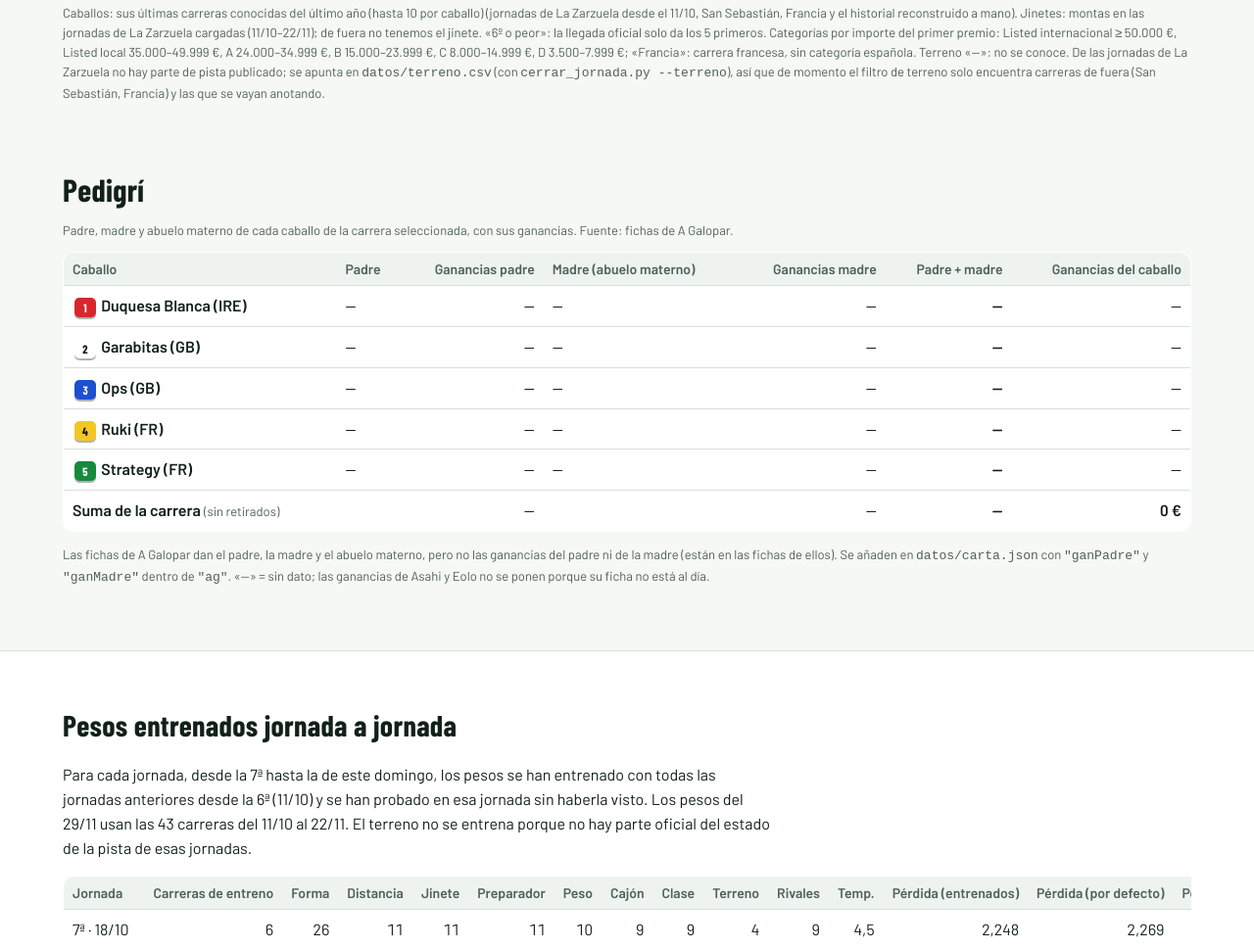
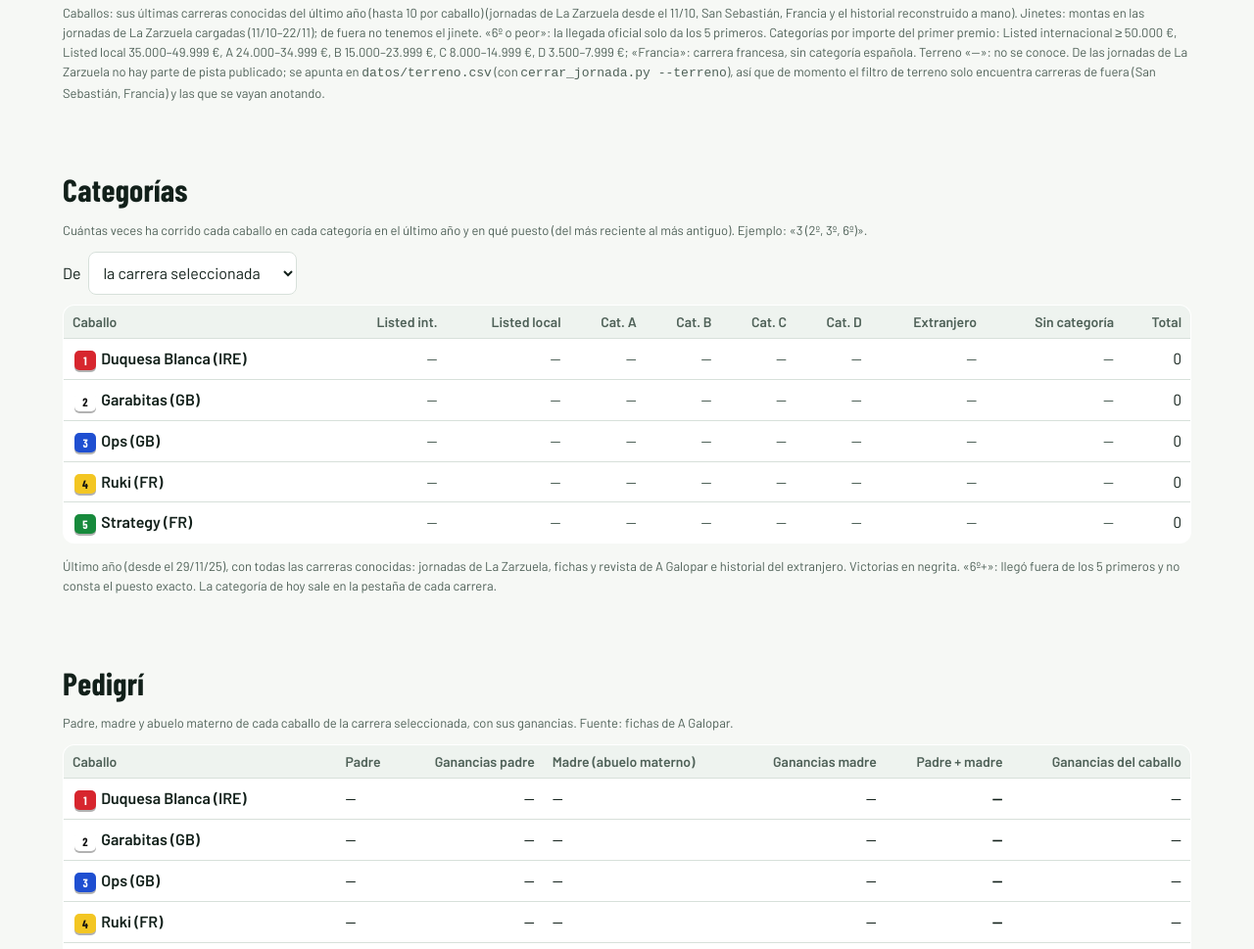
Before and after one commit to JMunoz2004/pronostico-zarzuela, a plain HTML site: page index.html in a window 1280 px wide. Shown: the part 7198-8167 px from the top of the page at 98% size. Drawn offline with nearby package versions, Linux system fonts and the light colour scheme.

Commit message:
Apartado «Categorías»: carreras por categoría y puestos de cada caballo en el último año
Co-Authored-By: Claude Opus 5.5 <noreply@anthropic.com>
Claude-Session: https://claude.ai/code/session_01PZQ8GCLwiwpXea7ekcr7wV

```diff
--- a/index.html
+++ b/index.html
@@ -117,6 +117,12 @@ a{color:light-dark(#1f6b3f,#8fd3a6)}.scroll{overflow-x:auto}
 <button class="btn" id="dReset">Distancia de la carrera ±200 m</button><button class="btn" id="dAny">Cualquier distancia</button>
 </div>
 <div id="dHist"></div>
+</div></section>
+<section class="band" style="padding-top:0"><div class="wrap">
+<h2 class="cond" style="font-size:32px;margin:0 0 6px">Categorías</h2>
+<p class="small" style="margin:0 0 12px">Cuántas veces ha corrido cada caballo en cada categoría en el último año y en qué puesto (del más reciente al más antiguo). Ejemplo: «3 (2º, 3º, 6º)».</p>
+<div style="margin-bottom:10px"><label class="sel" for="cScope">De <select id="cScope"><option value="race">la carrera seleccionada</option><option value="all">todas las carreras del día</option></select></label></div>
+<div id="cats"></div>
 </div></section>
 <section class="band" style="padding-top:0"><div class="wrap">
 <h2 class="cond" style="font-size:32px;margin:0 0 6px">Pedigrí</h2>
@@ -539,7 +545,9 @@ const RACESX=RACES.map(r=>({...r,date:FECHA,rival:rivalCtx(GROUPS,r,FECHA),horse
 const RUNS_BY_H={}, RIDES_BY_J={};
 for(const g of GROUPS) for(const e of g.ent) if(g.date>=DESDE) (RUNS_BY_H[e.name]=RUNS_BY_H[e.name]||[]).push({date:g.date,course:g.course,dist:g.dist,cat:g.cat,g:g.g,of:g.of||null,pos:e.pos,out:e.out,kg:e.kg,j:e.j,jn:e.jn});
 for(const r of RACES) for(const h of r.horses){ const k=normName(h.name), L=RUNS_BY_H[k]=RUNS_BY_H[k]||[];
-  for(const m of (h.runs||[])) if(!isoOf(m.d)&&m.dist&&String(m.d)>=DESDE.slice(0,4)) L.push({date:null,dlabel:String(m.d),course:courseOf(m),dist:m.dist,cat:m.cat,g:m.g??null,of:m.of,pos:typeof m.pos==="number"?m.pos:parseInt(m.pos,10)||null,out:false,kg:m.kg}); }
+  for(const m of (h.runs||[])) if(!isoOf(m.d)&&m.dist&&String(m.d)>=DESDE.slice(0,4)&&!L.some(x=>x.date&&x.dist===m.dist&&x.pos===(typeof m.pos==="number"?m.pos:parseInt(m.pos,10)))) L.push({date:null,dlabel:String(m.d),course:courseOf(m),dist:m.dist,cat:m.cat,g:m.g??null,of:m.of,pos:typeof m.pos==="number"?m.pos:parseInt(m.pos,10)||null,out:false,kg:m.kg}); }
+const RUNS_YEAR={};
+for(const k in RUNS_BY_H){ RUNS_BY_H[k].sort((a,b)=>(b.date||b.dlabel||"")<(a.date||a.dlabel||"")?-1:1); RUNS_YEAR[k]=RUNS_BY_H[k].slice(); }
 for(const k in RUNS_BY_H) RUNS_BY_H[k]=RUNS_BY_H[k].sort((a,b)=>(b.date||b.dlabel||"")<(a.date||a.dlabel||"")?-1:1).slice(0,10); // último año, hasta 10 por caballo
 const JN={}; for(const r of RACES) for(const h of r.horses) JN[h.j]=h.jn.replace(/\s*\(.*\)$/,"");
 for(const r of TRAIN){ const date=isoOf(r.d); for(const h of r.h){ const i=r.arr.indexOf(h.no);
@@ -684,7 +692,22 @@ function ped(){ const r=RACESX.find(x=>x.n===S.cur), sc=scrSet(r.n); let tP=0,tM
 <tfoot><tr><td><b>Suma de la carrera</b> <span class="small">(sin retirados)</span></td><td></td><td class="n">${anyPM?eur(tP):"—"}</td><td></td><td class="n">${anyPM?eur(tM):"—"}</td><td class="n"><b>${anyPM?eur(tP+tM):"—"}</b></td><td class="n"><b>${eur(tC)}</b></td></tr></tfoot></table></div>
 <p class="small">Las fichas de A Galopar dan el padre, la madre y el abuelo materno, pero no las ganancias del padre ni de la madre (están en las fichas de ellos). Se añaden en <code>datos/carta.json</code> con <code>"ganPadre"</code> y <code>"ganMadre"</code> dentro de <code>"ag"</code>. «—» = sin dato; las ganancias de Asahi y Eolo no se ponen porque su ficha no está al día.</p>`;
 }
-function all(){tabs();race();sum();dhist();ped();}
+const CAT_COLS=[["LI","Listed int."],["LL","Listed local"],["A","Cat. A"],["B","Cat. B"],["C","Cat. C"],["D","Cat. D"],["EXT","Extranjero"],["NA","Sin categoría"]];
+function cats(){ const races=(S.cScope||"race")==="all"?RACESX:RACESX.filter(x=>x.n===S.cur);
+  document.getElementById("cScope").value=S.cScope||"race";
+  const ps=x=>x.pos!=null?x.pos+"º":x.out?"6º+":"?";
+  let body="";
+  for(const r of races){ const sc=scrSet(r.n);
+    if(races.length>1) body+=`<tr><td colspan="${CAT_COLS.length+2}" style="background:var(--soft)"><b>${r.n}ª carrera · ${esc(catShort(r.cat))} · ${r.dist.toLocaleString("es-ES")} m</b></td></tr>`;
+    for(const h of r.horses){ const L=(RUNS_YEAR[normName(h.name)]||[]); const by={};
+      for(const x of L){ const k=x.cat==="FR"||x.cat==="GB"?"EXT":x.cat&&CAT_INFO[x.cat]?x.cat:"NA"; (by[k]=by[k]||[]).push(x); }
+      const cell=k=>{ const a=by[k]; if(!a) return `<td class="n" style="color:var(--mut)">—</td>`; const w=a.filter(x=>x.pos===1).length;
+        return `<td class="n" style="white-space:nowrap"><b>${a.length}</b> (${a.map(x=>x.pos===1?`<b>${ps(x)}</b>`:ps(x)).join(", ")})</td>`; };
+      body+=`<tr${sc.has(h.no)?' style="opacity:.45"':""}><td class="hn2">${cloth(h.no)} <span class="hn">${esc(h.name)}</span></td>${CAT_COLS.map(([k])=>cell(k)).join("")}<td class="n">${L.length}</td></tr>`; } }
+  document.getElementById("cats").innerHTML=`<div class="scroll dh"><table><thead><tr><th>Caballo</th>${CAT_COLS.map(([,l])=>`<th class="n">${l}</th>`).join("")}<th class="n">Total</th></tr></thead><tbody>${body}</tbody></table></div>
+<p class="small">Último año (desde el ${DESDE_DM}), con todas las carreras conocidas: jornadas de La Zarzuela, fichas y revista de A Galopar e historial del extranjero. Victorias en negrita. «6º+»: llegó fuera de los 5 primeros y no consta el puesto exacto. La categoría de hoy sale en la pestaña de cada carrera.</p>`;
+}
+function all(){tabs();race();sum();dhist();cats();ped();}
 document.getElementById("base").value=S.base;
 document.addEventListener("click",e=>{ if(e.target.id==="dAny"){ S.dr={...dRange(),min:800,max:5000,auto:false}; save(); dhist(); return; } if(e.target.id==="dReset"){ S.dr={...dRange(),auto:true}; save(); dhist(); return; } const t=e.target.closest(".tab"); if(t){S.cur=+t.dataset.n; open.clear(); save(); all(); return;}
   const s=e.target.closest("[data-scr]"); if(s){const n=S.cur, no=+s.dataset.scr, set=scrSet(n); set.has(no)?set.delete(no):set.add(no); S.scr[n]=[...set]; save(); tabs(); race(); sum(); document.querySelector(`[data-scr="${no}"]`)?.focus(); return;}
@@ -703,6 +726,7 @@ document.addEventListener("input",e=>{const el=e.target;
   if(el.id==="bank"){const v=parseFloat(el.value); if(v>0){S.bank=v; save();} return;}
   if(el.id==="dayW"){S.dayW=+el.value/100; el.nextElementSibling.textContent=el.value; save(); cancelAnimationFrame(raf); raf=requestAnimationFrame(()=>{race(); sum(); document.getElementById("dayW")?.focus();}); return;}});
 document.addEventListener("change",e=>{const el=e.target, n=S.cur;
+  if(el.id==="cScope"){ S.cScope=el.value; save(); cats(); return; }
   if(el.id==="dTerr"){ S.dTerr=el.value; save(); dhist(); return; }
   if(el.id==="dScope"){ S.dr={...dRange(),scope:el.value}; save(); dhist(); return; }
   if(el.id==="base"){S.base=el.value; save(); all(); return;}
```
Also changed, not shown: src/template.html (+26 -2 lines), 1 other file.
